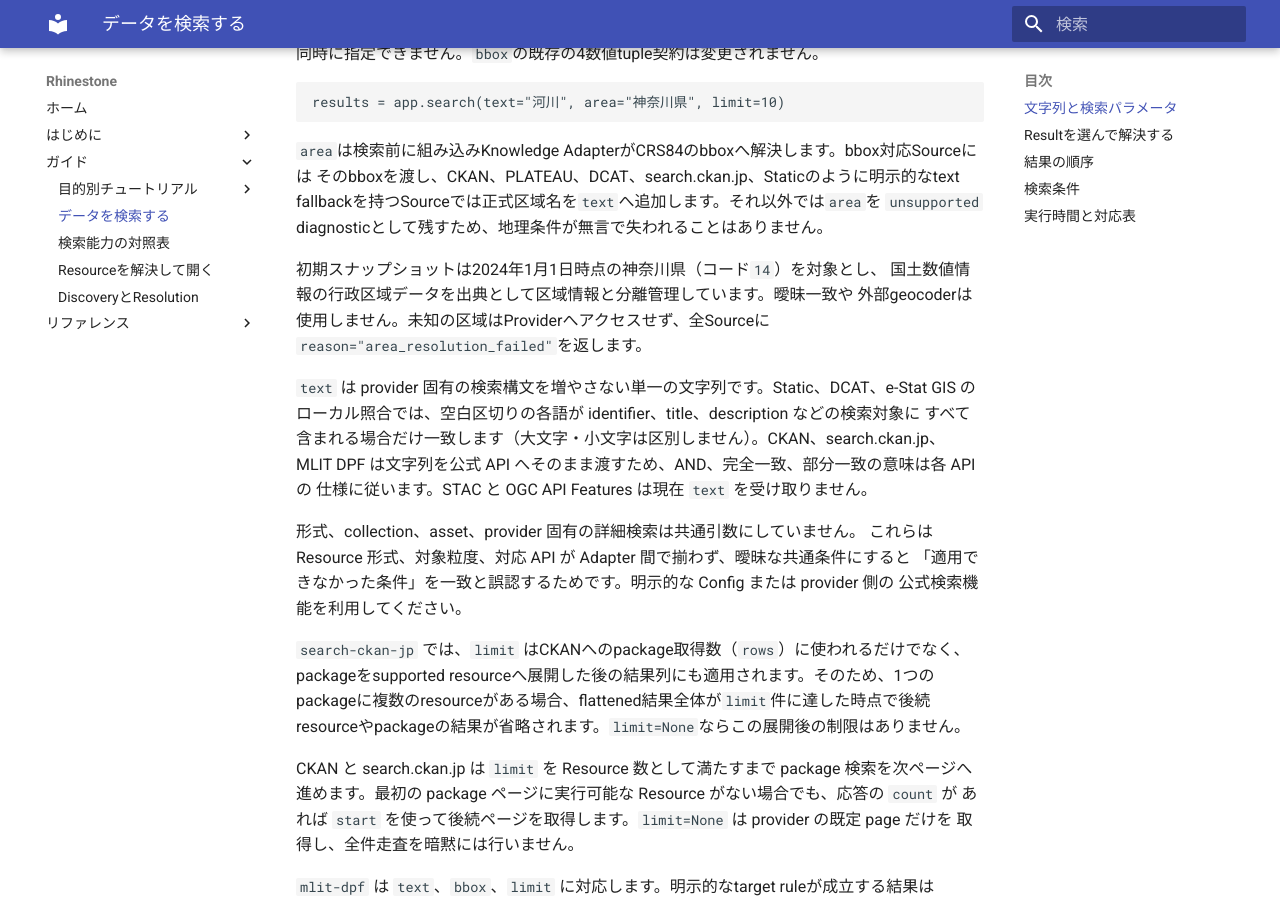
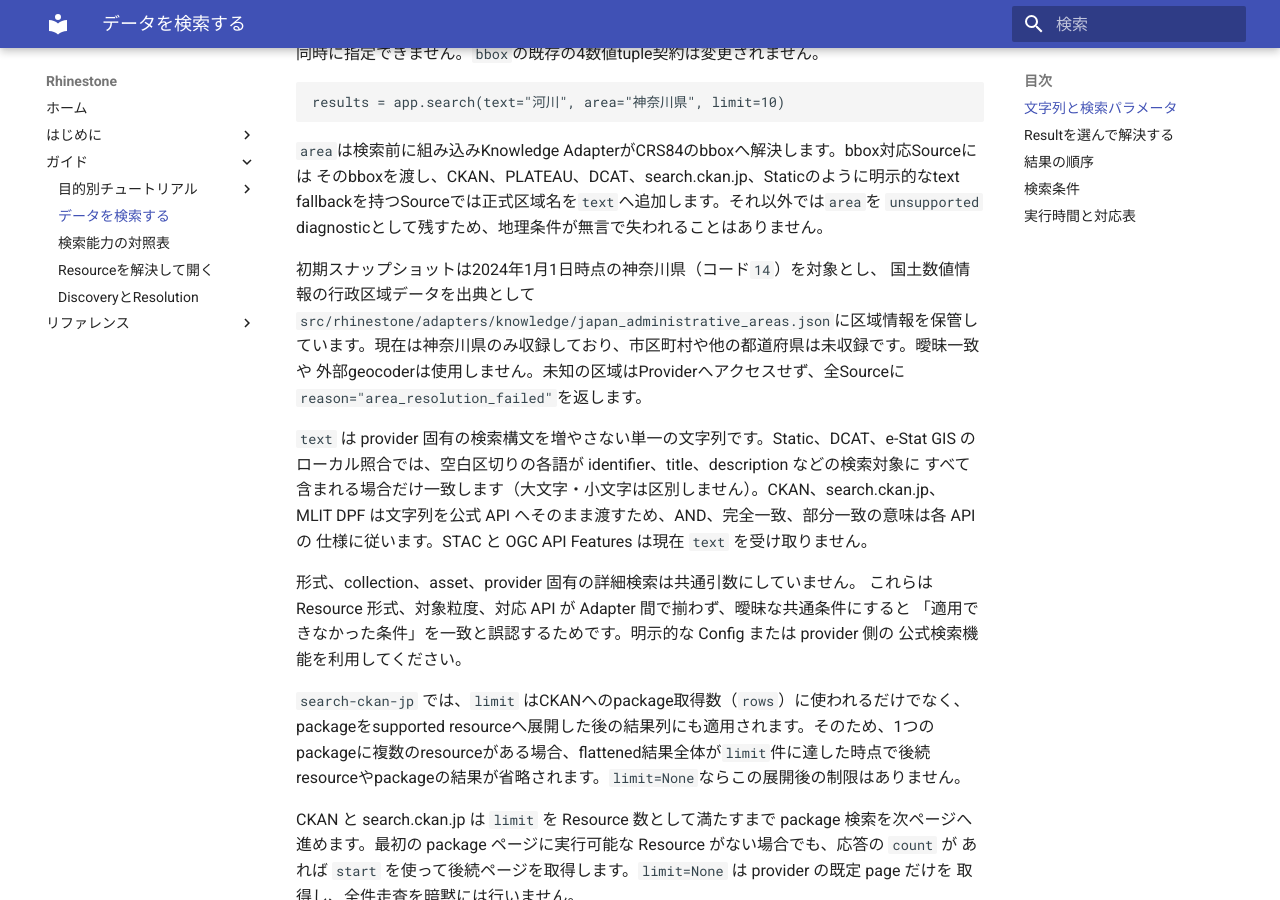
Before and after one commit to u-kitazawa/rhinestone, an MkDocs documentation site: the page built from docs/search.md, in a window 1280 px wide and 900 px high, scrolled down 606 px. Built offline with MkDocs 1.6.1 and Material for MkDocs 9.7.7, drawn with Linux system fonts in a browser that asks for light colours.

Commit message:
Document JSON snapshot coverage and limits

```diff
--- a/docs/search.md
+++ b/docs/search.md
@@ -29,7 +29,7 @@ fallbackを持つSourceでは正式区域名を`text`へ追加します。それ
 `unsupported` diagnosticとして残すため、地理条件が無言で失われることはありません。
 
 初期スナップショットは2024年1月1日時点の神奈川県（コード`14`）を対象とし、
-国土数値情報の行政区域データを出典として区域情報と分離管理しています。曖昧一致や
+国土数値情報の行政区域データを出典として`src/rhinestone/adapters/knowledge/japan_administrative_areas.json`に区域情報を保管しています。現在は神奈川県のみ収録しており、市区町村や他の都道府県は未収録です。曖昧一致や
 外部geocoderは使用しません。未知の区域はProviderへアクセスせず、全Sourceに
 `reason="area_resolution_failed"`を返します。
 
```
